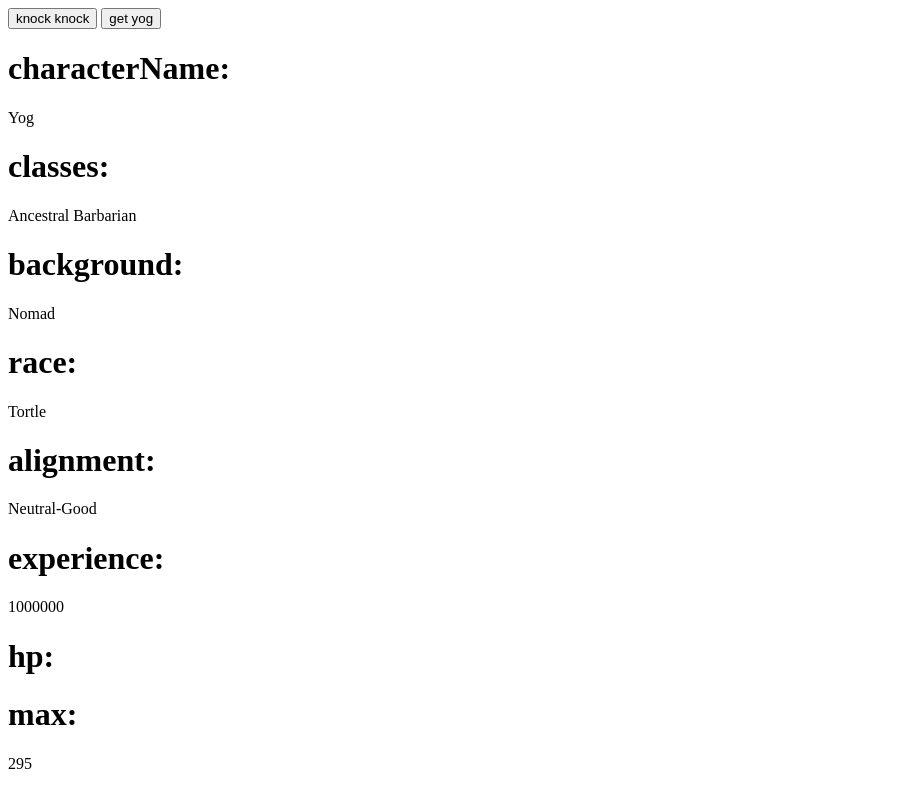
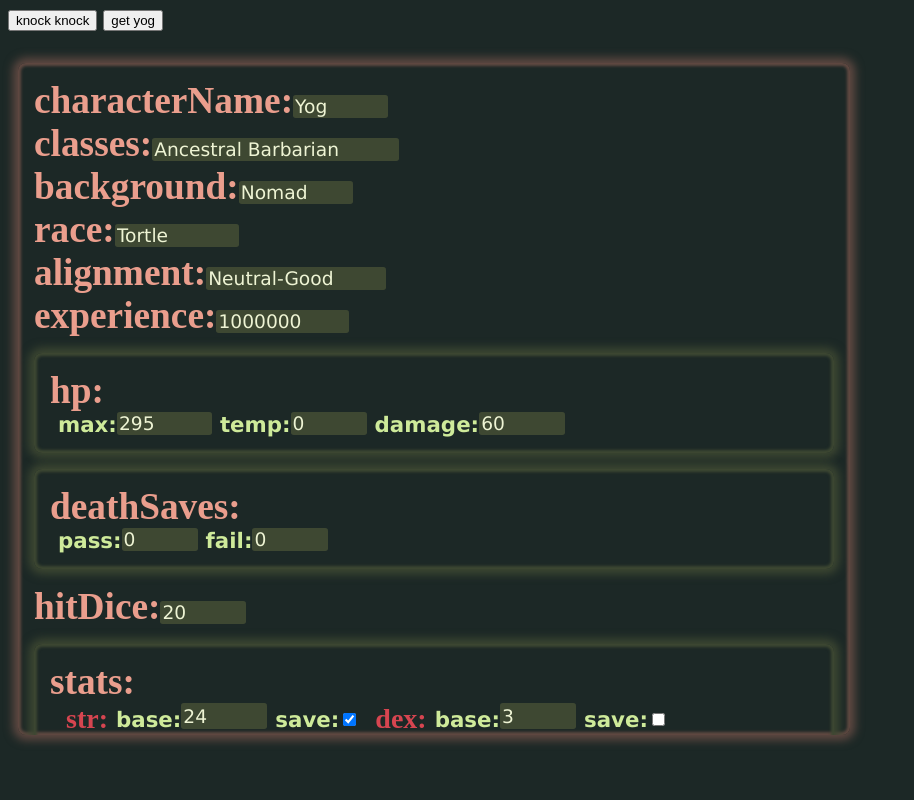
Before and after one commit to Jack4221Wilson/RPGassist, a website: page clientSide/index.html in a window 1280 px wide. Both pictures are taken after a click on the button "get yog". Shown: the top 800 px of the page, without its empty margins (0-914 px from the left). Drawn offline with Linux system fonts and the light colour scheme.

Commit message:
did a lot styling, made values changeable

```diff
--- /dev/null
+++ b/clientSide/index.css
@@ -0,0 +1,132 @@
+:root{
+    --sansSerif: 'Verdana', sans-serif;
+    --serif: 'didot', serif;
+    --black: #1C2826;
+    --green: #CEEA9A;
+    --darkGreen: #3E4832;
+    --white: #EEF4D4;
+    --peach: #EA9E8D;
+    --darkPeach: #614942;
+    --red: #D64550;
+}
+body {
+    background-color: var(--black);
+    color: var(--white);
+    font-family: var(--sansSerif);
+    font-size: 14pt;
+}
+p {
+    display: inline;
+    margin: 0;
+    margin-block: auto;
+}
+h1 {
+    color: var(--peach);
+    font-family: var(--serif);
+    display: inline-block;
+    margin: 0;
+    margin-block: auto;
+}
+input[type='text'] {
+    background-color: var(--darkGreen);
+    color: var(--white);
+    font-family: var(--sansSerif);
+    font-size: 14pt;
+    border: 0;
+    border-radius: 2pt;
+    height: clamp(16pt,calc(100% - 6pt), 2pc)
+}
+input[type='text']:hover {
+    background-color: var(--darkPeach);
+}
+input[type='text']:focus {
+    background-color: var(--green);
+    color: var(--darkGreen);
+}
+input[type='checkbox']{
+    align-self: center;
+}
+*:focus{
+    outline: 0;
+}
+div.sheet{
+    width: 800px;
+    height: 80vh;
+    overflow-y: scroll;
+    padding: 1pc;
+    border-radius: 6pt;
+    margin: 0;
+    margin-top: 2pc;
+    margin-inline: 10px;
+    box-shadow:
+        0 0 10px 5px var(--darkPeach),
+        inset 0 0 3px 3px var(--darkPeach)
+}
+.hp,
+.deathSaves,
+.stats,
+.skills {
+    margin-block: 1pc;
+    border-radius: 6pt;
+    padding: 1pc;
+    box-shadow:
+        0 0 10px 5px var(--darkGreen),
+        inset 0 0 3px 3px var(--darkGreen)
+}
+.hp div,
+.deathSaves div,
+.stats div,
+.skills div {
+    display: flex;
+    flex-flow: row nowrap;
+}
+.hp > div,
+.deathSaves > div,
+.stats > div,
+.skills > div {
+    display: flex;
+    flex-flow: row wrap;
+}
+.str h1,
+.dex h1,
+.con h1,
+.int h1,
+.wis h1,
+.cha h1,
+.acrobatics h1,
+.animalHandling h1,
+.arcana h1,
+.athletics h1,
+.deceptions h1,
+.history h1,
+.insight h1,
+.intimidation h1,
+.investigation h1,
+.medicine h1,
+.nature h1,
+.perception h1,
+.performance h1,
+.persuasion h1,
+.religion h1,
+.slightOfHand h1,
+.stealth h1,
+.survival h1 {
+    color: var(--red);
+    font-family: var(--serif);
+    font-size: 21pt;
+    padding-left: 1pc;
+}
+.max h1,
+.temp h1,
+.damage h1,
+.pass h1,
+.fail h1,
+.base h1,
+.save h1,
+.proficiency h1,
+.mod h1 {
+    color: var(--green);
+    font-family: var(--sansSerif);
+    font-size: 16pt;
+    padding-left: 6pt;
+}
--- a/clientSide/index.html
+++ b/clientSide/index.html
@@ -3,6 +3,7 @@
   <head>
     <meta charset="utf-8">
 
+    <link rel="stylesheet" href="index.css">
   </head>
   <body>
     <div style="display: inline;">
--- a/clientSide/js/campaigns/test/characters/PCs/Yog.json
+++ b/clientSide/js/campaigns/test/characters/PCs/Yog.json
@@ -55,7 +55,7 @@
     "investigation": { "proficiency": false, "mod": "int" },
     "medicine": { "proficiency": false, "mod": "wis" },
     "nature": { "proficiency": true, "mod": "int" },
-    "percetpion": { "proficiency": false, "mod": "wis" },
+    "perception": { "proficiency": false, "mod": "wis" },
     "performance": { "proficiency": false, "mod": "cha" },
     "persuasion": { "proficiency": false, "mod": "cha" },
     "religion": { "proficiency": false, "mod": "int" },
--- a/clientSide/js/loadChr.js
+++ b/clientSide/js/loadChr.js
@@ -1,24 +1,27 @@
 const yogBtn = document.getElementById('characterBtn')
+const baseUrl = window.location.origin
+const host = window.location.host
+console.log(baseUrl)
+console.log(host)
 
 yogBtn.addEventListener('click', async () => {
-  const characterUrl = 'http://localhost:8001/js/campaigns/test/characters/PCs/Yog.json'
+  const characterUrl = baseUrl + '/js/campaigns/test/characters/PCs/Yog.json'
   const response = await fetch(characterUrl)
   const yogJson = await response.text()
   const yog = JSON.parse(yogJson)
-  console.log(yog)
   document.body.appendChild(createSheet(yog))
 })
 
 function createSheet (chr) {
   const characterSheet = document.createElement('div')
-  characterSheet.id = 'sheet'
+  characterSheet.className = 'sheet'
   characterSheet.appendChild(boxer(chr))
   return characterSheet
 }
 
 function createBox (boxName) {
   const box = document.createElement('div')
-  box.id = boxName
+  box.className = boxName
   box.innerHTML = `<h1>${boxName}:</h1>`
   return box
 }
@@ -28,17 +31,28 @@ function boxer (obj) {
   Object.keys(obj).forEach((thing, i) => {
     const thingsBox = createBox(thing)
     const thingsValue = Object.values(obj)[i]
-    console.log(thingsValue)
     if (typeof thingsValue !== 'object') {
-      const valueElement = document.createElement('p')
-      valueElement.innerHTML = `${thingsValue}`
-      thingsBox.appendChild(valueElement)
-      console.log('showing value')
+      thingsBox.appendChild(inputMaker(thingsValue))
     } else {
-      console.log('gonna need a new box')
       thingsBox.appendChild(boxer(thingsValue))
     }
     box.appendChild(thingsBox)
   })
   return box
 }
+function inputMaker (value) {
+  const valueElement = document.createElement('input')
+  if (typeof value !== 'boolean') {
+    valueElement.setAttribute('type', 'text')
+    valueElement.setAttribute('value', `${value}`)
+    const inputSize = `${value}`.length
+    valueElement.setAttribute('size', `${inputSize + 2}`)
+    return valueElement
+  } else {
+    valueElement.setAttribute('type', 'checkbox')
+    if (value == true){
+      valueElement.setAttribute('checked', '')
+    }
+    return valueElement
+  }
+}
--- a/package.json
+++ b/package.json
@@ -18,6 +18,7 @@
   },
   "homepage": "https://github.com/Jack4221Wilson/RPGassist#readme",
   "dependencies": {
+    "eslint": "^8.24.0",
     "express": "^4.18.1",
     "path": "^0.12.7"
   }
```
Also changed, not shown: server.js (+20 -4 lines), 3 other files.
